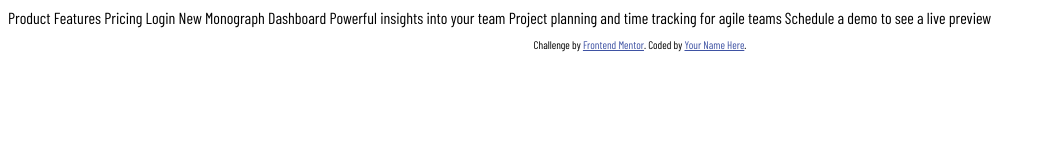
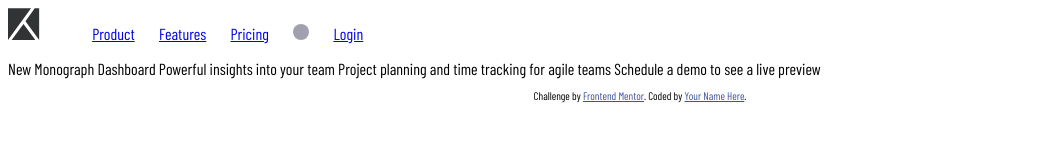
Before and after one commit to isaacpitwa/Tracking-landing, a plain HTML site: page index.html in a window 1280 px wide. Shown: the whole page, without its empty margins (0-1046 px from the left). Drawn offline with nearby package versions, Linux system fonts and the light colour scheme.

Commit message:
Header markup setup

```diff
--- a/css/styles.css
+++ b/css/styles.css
@@ -1,4 +1,37 @@
+
+:root {
+    --red: hsl(0, 100%, 68%);
+
+    --very-dark-blue:hsl(230, 29%, 20%);
+    --dark-grayish-blue:hsl(230, 11%, 40%);
+    --grayish-blue:hsl(231, 7%, 65%);
+    --light-grayish-blue:hsl(207, 33%, 95%);
+  }
 *{
-    font-family: 'Barlow', sans-serif;
+
     font-family: 'Barlow Condensed', sans-serif;
 }
+
+.heading{
+    font-family: 'Barlow', sans-serif;
+}
+.nav-dot{
+    width: 1rem;
+    height: 1rem;
+    background-color: var(--grayish-blue);
+    border-radius: 2rem;
+
+}
+.landing-content, section.landing  nav,.collapse-wrapper{
+    display: flex;
+}
+section.heading nav {
+    justify-content: space-between;
+    align-items: center;
+}
+.collapse-wrapper{
+    list-style: none;
+}
+.collapse-wrapper li{
+    padding: 0 7%;
+}
--- a/index.html
+++ b/index.html
@@ -18,10 +18,31 @@
 </head>
 <body>
 
-  Product
-  Features
-  Pricing
-  Login
+  <section class="landing">
+    <nav>
+      <a href="#"><img src="./images/logo.svg" alt="Tracking"/></a>
+        <ul class="collapse-wrapper">
+          <li> <a href="#">Product</a></li>
+          <li> <a href="#">Features</a></li>
+          <li> <a href="#">Pricing</a></li>
+          <li><div class="nav-dot"></div></li>
+          <li> <a href="#">Login</a></li>
+        </ul>
+    </nav>
+    <div class="landing-content">
+      <div class="text">
+
+      </div>
+      <div class="image">
+
+        </div>
+    </div>
+
+  </section>
+
+
+
+
 
   New
   Monograph Dashboard
```
